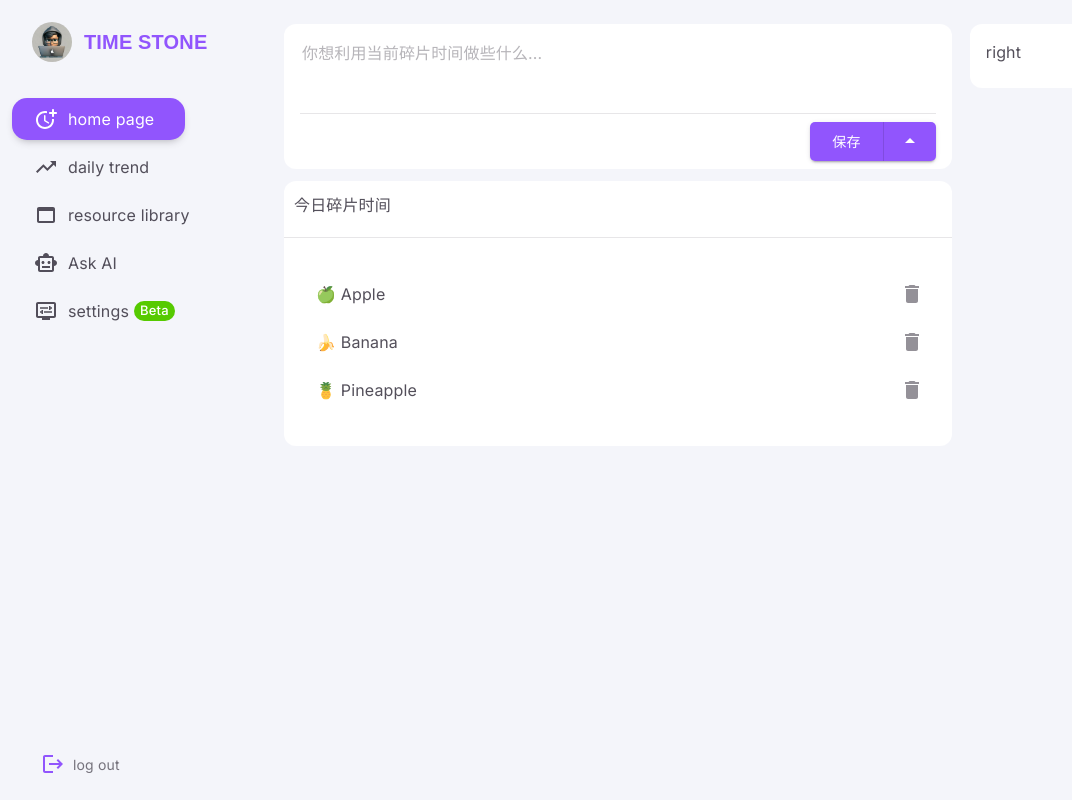
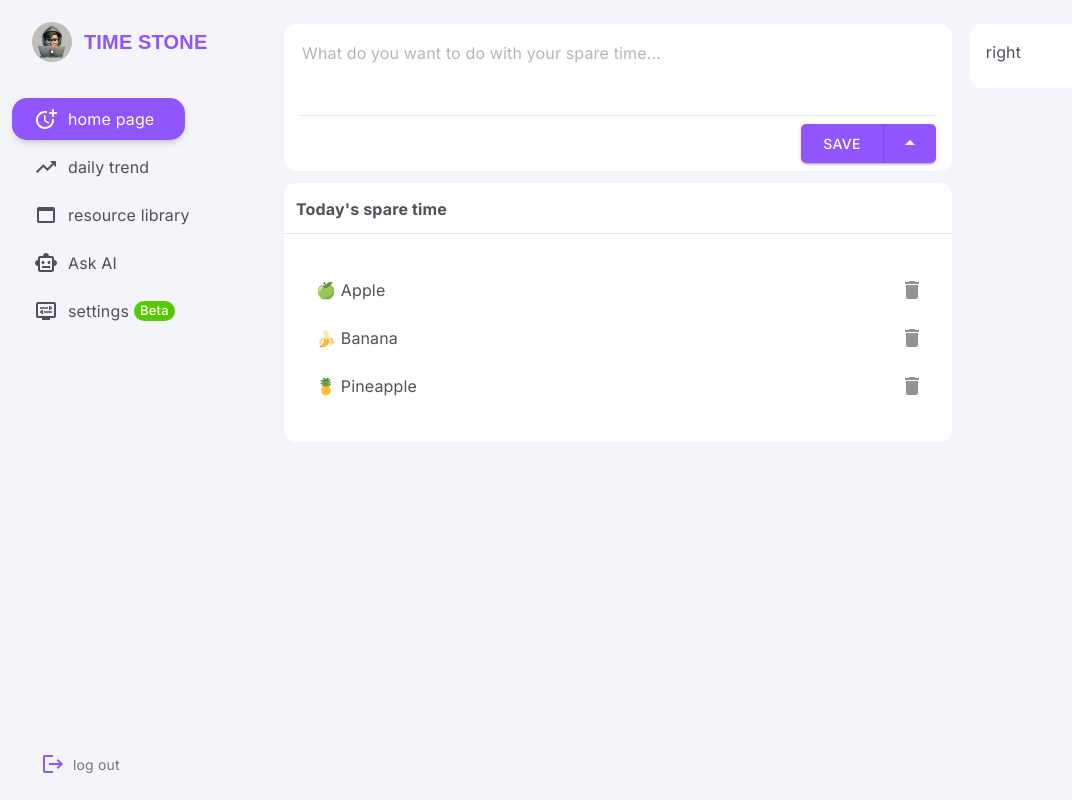
Before and after one commit to JunJD/time_stone_front, a Next.js app: page /en in a window 1280 px wide. Shown: the whole page, without its empty margins (0-1072 px from the left). Built offline with nearby package versions, Linux system fonts and the light colour scheme.

Commit message:
chore: language 配置

```diff
--- a/@core/components/MainCard.tsx
+++ b/@core/components/MainCard.tsx
@@ -17,7 +17,9 @@ import {
 
 // header style
 const headerSX = {
-  p: 2.5,
+  pb: 0.5,
+  pt: 3,
+  pl: 3,
   '& .MuiCardHeader-action': { m: '0px auto', alignSelf: 'center' },
 };
 
@@ -75,7 +77,7 @@ const MainCard = (
         <CardHeader
           sx={headerSX}
           titleTypographyProps={{ variant: 'subtitle1' }}
-          title={title}
+          title={<strong>{title}</strong>}
           action={secondary}
         />
       )}
--- a/@core/components/SaveButton.tsx
+++ b/@core/components/SaveButton.tsx
@@ -19,12 +19,12 @@ import React from 'react';
 interface SaveButtonProps extends ButtonProps {
   sx?: SxProps<Theme>;
   handleSave: (timer: string) => void;
+  OkText?: string;
+  rightOptions: string[];
 }
 
-const options = ['10min', '20min', '30min', '60min'];
-
 export default function SaveButton(props: SaveButtonProps) {
-  const { sx, handleSave } = props;
+  const { sx, handleSave, OkText, rightOptions: options } = props;
   const [open, setOpen] = React.useState(false);
   const anchorRef = React.useRef<HTMLDivElement>(null);
   const [selectedIndex, setSelectedIndex] = React.useState(0);
@@ -60,7 +60,7 @@ export default function SaveButton(props: SaveButtonProps) {
         ref={anchorRef}
         aria-label="split button"
       >
-        <Button onClick={handleClick}>保存</Button>
+        <Button onClick={handleClick}>{OkText ?? 'SAVE'}</Button>
         <Button size="small" onClick={handleToggle}>
           <ArrowDropUpIcon />
         </Button>
--- a/@core/components/TextArea.tsx
+++ b/@core/components/TextArea.tsx
@@ -1,4 +1,6 @@
-import { ChangeEventHandler, ReactNode } from 'react';
+'use client';
+
+import { ChangeEventHandler, ReactNode, Suspense } from 'react';
 import {
   Box,
   FilledInput,
@@ -9,14 +11,13 @@ import {
 } from '@mui/material';
 
 interface ITextAreaProps extends FilledInputProps {
-  label?: string;
   endDecorator?: ReactNode;
   value: string;
   handleChange: ChangeEventHandler<HTMLTextAreaElement>;
 }
 
 function TextArea(props: ITextAreaProps) {
-  const { value, handleChange, label, endDecorator, ...otherProps } = props;
+  const { value, handleChange, endDecorator, ...otherProps } = props;
   const minRows = useMediaQuery((theme: Theme) => theme.breakpoints.down('sm'))
     ? 2
     : 3;
@@ -31,26 +32,12 @@ function TextArea(props: ITextAreaProps) {
         },
       }}
     >
-      <Box
-        component="label"
-        sx={{
-          // mb: 2,
-          color: 'text.primary',
-          fontSize: '.8rem',
-          fontWeight: '400',
-          lineHeight: '1.2',
-          '&::-webkit-scrollbar': {
-            display: 'none',
-          },
-        }}
-      >
-        {label}
-      </Box>
+      <Suspense fallback={<Box sx={{ height: '100px' }}>Loading feed...</Box>}>
         <FilledInput
           disableUnderline
           sx={{
             p: 0.5,
-          // pb: 1,
+            pb: 1,
             // 重写滚动条
             '&::-webkit-scrollbar': {
               display: 'none',
@@ -71,7 +58,7 @@ function TextArea(props: ITextAreaProps) {
             minRows: minRows,
             maxRows: 18,
             sx: {
-            resize: 'none',
+              // resize: 'none',
               mr: 2,
               '&::-webkit-scrollbar': {
                 width: '3px',
@@ -88,6 +75,7 @@ function TextArea(props: ITextAreaProps) {
             },
           }}
         />
+      </Suspense>
       {endDecorator}
     </Box>
   );
--- a/app/[lang]/dictionaries/de.ts
+++ b/app/[lang]/dictionaries/de.ts
@@ -18,4 +18,10 @@ export default {
   auth: {
     LogOut: 'Ausloggen',
   },
+  textArea: {
+    placeholder: 'Was möchten Sie in Ihrer Freizeit tun...',
+    OkText: 'Speichern',
+    timerUnit: 'min',
+  },
+  timerList: { title: 'Heute verfügbare Zeit' },
 };
--- a/app/[lang]/dictionaries/en.ts
+++ b/app/[lang]/dictionaries/en.ts
@@ -18,4 +18,12 @@ export default {
   auth: {
     LogOut: 'log out',
   },
+  textArea: {
+    placeholder: 'What do you want to do with your spare time...',
+    OkText: 'Save',
+    timerUnit: 'min',
+  },
+  timerList: {
+    title: `Today's spare time`,
+  },
 };
--- a/app/[lang]/dictionaries/es.ts
+++ b/app/[lang]/dictionaries/es.ts
@@ -18,4 +18,10 @@ export default {
   auth: {
     LogOut: 'Cerrar sesión',
   },
+  textArea: {
+    placeholder: '¿Qué quieres hacer con tu tiempo libre...',
+    OkText: 'Guardar',
+    timerUnit: 'min',
+  },
+  timerList: { title: 'Tiempo libre de hoy' },
 };
--- a/app/[lang]/dictionaries/index.ts
+++ b/app/[lang]/dictionaries/index.ts
@@ -2,7 +2,7 @@ import zh from './zh';
 import es from './es';
 import en from './en';
 import de from './de';
-function dictionaries(lang: keyof Object) {
+function dictionaries(lang: 'es' | 'en' | 'de' | 'zh') {
   const langs = {
     zh,
     es,
--- a/app/[lang]/dictionaries/zh.ts
+++ b/app/[lang]/dictionaries/zh.ts
@@ -18,4 +18,12 @@ export default {
   auth: {
     LogOut: '退出账号',
   },
+  textArea: {
+    placeholder: '你想利用当前碎片时间做些什么...',
+    OkText: '保存',
+    timerUnit: '分',
+  },
+  timerList: {
+    title: '今日碎片时间',
+  },
 };
--- a/app/[lang]/page.tsx
+++ b/app/[lang]/page.tsx
@@ -1,12 +1,13 @@
 'use client';
 
-import React from 'react';
+import React, { ChangeEventHandler, useState } from 'react';
 import { langProps } from './params.types';
 import MainCard from '@/@core/components/MainCard';
 import { Box, BoxProps, Theme, styled, useMediaQuery } from '@mui/material';
 import TextArea from '@/@core/components/TextArea';
 import SaveButton from '@/@core/components/SaveButton';
 import TimerList from '@/@core/components/TimerList';
+import dictionaries from './dictionaries';
 
 const HomeWrapper = styled(Box)<BoxProps>(({ theme }) => ({
   display: 'flex',
@@ -25,7 +26,21 @@ const HomeRightSection = styled('section')(() => ({
 }));
 
 export default function Page({ params }: langProps) {
+  const lang = params.lang;
+
+  const { textArea, timerList } = dictionaries(lang) as any;
+  const options = [10, 20, 30, 60].map(
+    (time) => time + ` ${textArea.timerUnit}`,
+  );
   const hidden = useMediaQuery((theme: Theme) => theme.breakpoints.down('sm'));
+
+  /** states */
+  const [value, setValue] = useState('');
+
+  /** functions */
+  const handleChange: ChangeEventHandler<HTMLTextAreaElement> = (e) => {
+    setValue(e.target.value);
+  };
 
   const handleSave = (timer: string) => {
     console.info(`You clicked ${timer}`);
@@ -41,9 +56,9 @@ export default function Page({ params }: langProps) {
           }}
         >
           <TextArea
-            value={''}
-            handleChange={() => {}}
-            placeholder="你想利用当前碎片时间做些什么..."
+            value={value}
+            handleChange={handleChange}
+            placeholder={textArea.placeholder}
             endDecorator={
               <Box
                 sx={{
@@ -60,6 +75,8 @@ export default function Page({ params }: langProps) {
                     my: 2,
                   }}
                   handleSave={handleSave}
+                  OkText={textArea.OkText}
+                  rightOptions={options}
                 />
               </Box>
             }
@@ -70,7 +87,7 @@ export default function Page({ params }: langProps) {
           sx={{
             mt: 3,
           }}
-          title={'今日碎片时间'}
+          title={timerList.title}
         >
           <TimerList />
         </MainCard>
```
Also changed, not shown: app/loading.tsx (added, +13 -0 lines). Lines whose indentation alone changed are shown as unchanged.
